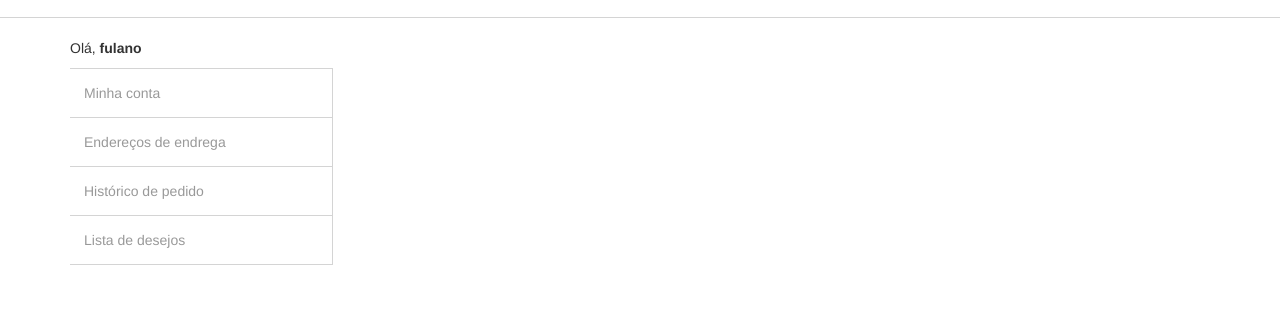
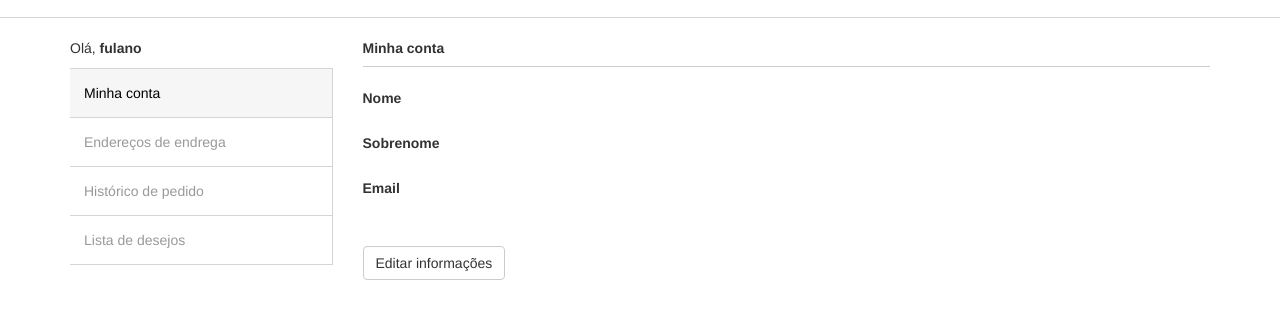
Before and after one commit to wesoares90/test-dafiti, a website: page app/index.html in a window 1280 px wide. Shown: the part 324-640 px from the top of the page. Drawn offline with nearby package versions, Linux system fonts and the light colour scheme; some packages are replaced by stand-ins of ours; files that its build step writes are made by us from their sources; no server answers.

Commit message:
api hospedada no herokuapp

```diff
--- a/app/scripts/app.js
+++ b/app/scripts/app.js
@@ -40,7 +40,7 @@ $routeProvider
         controllerAs: 'wishlist'
     })
     .otherwise({
-        redirectTo: '/'
+        redirectTo: '/my-account'
     });
 
     $locationProvider.html5Mode(true);
--- a/app/scripts/controllers/myaccount.js
+++ b/app/scripts/controllers/myaccount.js
@@ -46,7 +46,6 @@ angular.module('testDafitiApp')
 
 	};
 
-
 	$public.init = function () {
 
 		$public.getAccount();
--- a/app/scripts/services/apimethods.js
+++ b/app/scripts/services/apimethods.js
@@ -10,7 +10,7 @@
 angular.module('testDafitiApp')
 .factory('ApiMethods', function ($resource) {
 
-    return $resource('http://localhost:3000/:route/:update/:userId', { }, {
+    return $resource('https://test-dafiti.herokuapp.com/:route/:update/:userId', { }, {
 
         query: {
             method: 'GET',
--- a/app/styles/menu-left.scss
+++ b/app/styles/menu-left.scss
@@ -1,5 +1,6 @@
 .menu-left {
     border-right: 1px solid #d4d4d4;
+    margin-bottom: 30px;
     ul {
         list-style-type: none;
         margin: 0;
```
Also changed, not shown: README.md.
